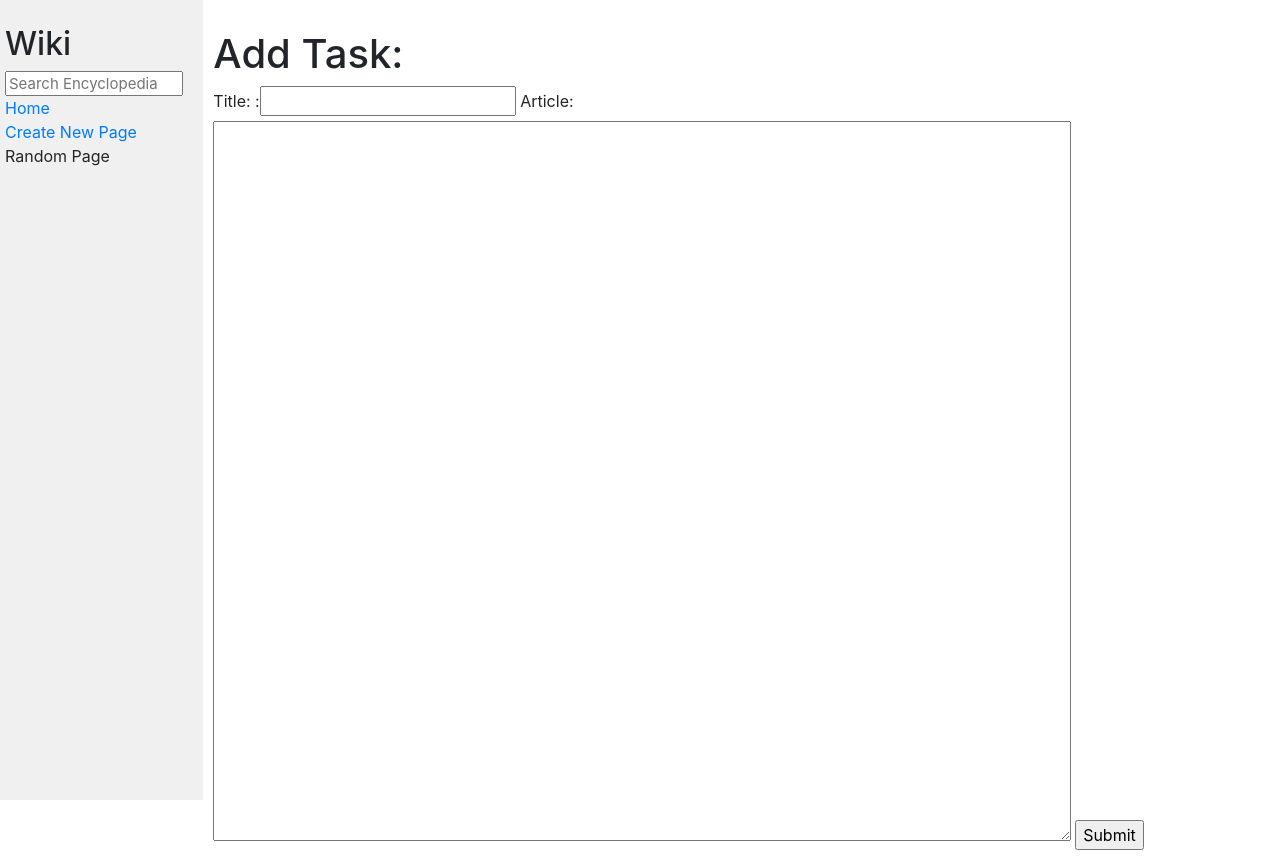
After one commit to jomarnavarro/wiki, a Django app: page /newpage in a window 1280 px wide. The commit adds this page. Run offline with Django 3.2, Linux system fonts and the light colour scheme; some libraries are stand-ins or nearby versions.

Commit message:
Creates a new page functionality

```diff
--- a/encyclopedia/templates/encyclopedia/layout.html
+++ b/encyclopedia/templates/encyclopedia/layout.html
@@ -20,7 +20,7 @@
                     <a href="{% url 'index' %}">Home</a>
                 </div>
                 <div>
-                    Create New Page
+                    <a href="{% url 'newpage' %}">Create New Page</a>
                 </div>
                 <div>
                     Random Page
--- /dev/null
+++ b/encyclopedia/templates/encyclopedia/newpage.html
@@ -0,0 +1,16 @@
+{% extends "encyclopedia/layout.html" %}
+{% block title %}
+Add Article
+{% endblock %}
+
+{% block body %}
+    <h1>Add Task:</h1>
+    {% if error %}
+    <p style="color: red;">{{ error }}</p>
+    {% endif %}
+    <form action="{% url 'newpage' %}" method="post">
+        {% csrf_token %}
+        {{ form }}
+        <input type="submit">
+    </form>
+{% endblock %}
--- a/encyclopedia/urls.py
+++ b/encyclopedia/urls.py
@@ -5,5 +5,6 @@ from . import views
 urlpatterns = [
     path("", views.index, name="index"),
     path("wiki/<str:title>", views.title, name="title"),
-    path('search', views.search, name='search')
+    path('search', views.search, name='search'),
+    path('newpage', views.newpage, name='newpage')
 ]
--- a/encyclopedia/views.py
+++ b/encyclopedia/views.py
@@ -1,7 +1,12 @@
 from django.shortcuts import render
+from django import forms
+from . import util
+from django.http import HttpResponseRedirect
+from django.urls import reverse
 
-from . import util
-
+class NewArticleForm(forms.Form):
+    title = forms.CharField(label="Title: ")
+    article = forms.CharField(label="Article", widget=forms.Textarea)
 
 def index(request):
     return render(request, "encyclopedia/index.html", {
@@ -47,3 +52,25 @@ def search(request):
         return render(request, "encyclopedia/error.html", {
             "error": f"There are no entries for '{title}'"
         })
+
+def newpage(request):
+    if request.method == "POST":
+        form = NewArticleForm(request.POST)
+        if form.is_valid():
+            title = form.cleaned_data['title']
+            article = form.cleaned_data['article']
+            if util.article_exists(title):
+                return render(request, "encyclopedia/newpage.html", {
+                    "form": form,
+                    "error": f"There is already an article for '{title}'"
+                })
+            util.save_entry(title, article)
+            return HttpResponseRedirect(reverse('index'))
+        else:
+            return render(request, "encyclopedia/newpage.html", {
+                "form": form,
+                "error": "Please review field content validity."
+            })
+    return render(request, "encyclopedia/newpage.html", {
+        "form": NewArticleForm()
+    })
```
Also changed, not shown: encyclopedia/util.py (+10 -0 lines), entries/CSS3.md (added, +1 -0 lines), entries/titletitle.md (added, +1 -0 lines), entries/titletitle2.md (added, +1 -0 lines).
